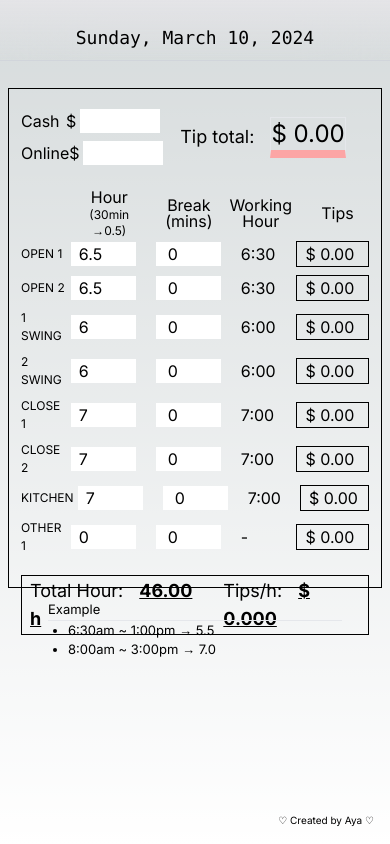
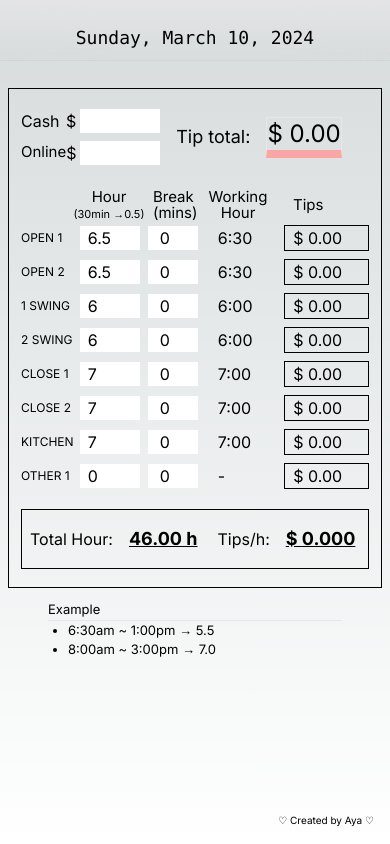
Before and after one commit to aya02200220/Platform7, a Next.js app: page / in a window 390 px wide. Built offline with nearby package versions, Linux system fonts and the light colour scheme.

Commit message:
fixed responsive design

```diff
--- a/app/components/Tips.jsx
+++ b/app/components/Tips.jsx
@@ -30,7 +30,7 @@ const Tips = () => {
               />
             </div>
             <div className="flex">
-              <p className="w-[55px]">Online</p>
+              <p className="text-[15px] w-[55px]">Online</p>
               {/* Onlineの金額を入力するフィールド */}
               $
               <input
@@ -44,7 +44,7 @@ const Tips = () => {
           </div>
           {/* 合計金額を表示 */}
           <div className="flex items-center w-3/5">
-            <p className=" ml-5 text-lg leading-5">Tip total:</p>
+            <p className=" ml-4 text-lg leading-5">Tip total:</p>
             <p className="ml-4 text-2xl border border-b-8 border-b-red-300">
               $ {calculateTotalAmount()}
             </p>
@@ -149,24 +149,29 @@ export const Staff = ({ tipTotal }) => {
     <>
       <div className="mt-6">
         <div className="flex items-center mb-1">
-          <p className=" w-[80px] ml-[50px] md:ml-[70px] leading-4 text-center break-words ">
-            Hour <span className="text-[12px] leading-[5px]">(30min →0.5)</span>
+          <p className="text-[15px] md:text-[16px] w-[80px] ml-[48px] md:ml-[70px] leading-4 text-center break-words ">
+            Hour{" "}
+            <span className="text-[11px] leading-[5px]">
+              <br />
+              (30min →0.5)
+            </span>
           </p>
-          <p className=" w-[70px] ml-[8px] md:ml-[18px] leading-4 text-center break-words  ">
+          <p className="text-[15px] md:text-[16px] w-[45px] ml-[4px] md:ml-[18px] leading-4  break-words  ">
             Break (mins)
           </p>
-          <p className=" w-[70px] ml-[5px] md:ml-[20px] leading-4 text-center break-words ">
+          <p className="text-[15px] md:text-[16px] w-[70px] ml-[5px] md:ml-[20px] leading-4 text-center break-words ">
             Working Hour
           </p>
-          <p className=" w-[50px] ml-[27px] md:ml-[30px] ">Tips</p>
-          <p></p>
+          <p className="text-[15px] md:text-[16px] w-[50px] ml-[20px] md:ml-[30px] ">
+            Tips
+          </p>
         </div>
         {staffData.map((staff, index) => (
           <div key={index}>
             <div className="flex items-center mb-2 ">
               <p className="pr-1 md:pr-3 w-[70px] text-[12px]">{staff.name}</p>
               <input
-                className="w-[65px] pl-2"
+                className="w-[60px] pl-2"
                 type="number"
                 step="0.25"
                 value={staff.time}
@@ -180,7 +185,7 @@ export const Staff = ({ tipTotal }) => {
                 }}
               />
               <input
-                className="w-[65px] pl-3 ml-5"
+                className="w-[50px] pl-3 ml-2"
                 type="number"
                 step="10"
                 value={staff.break}
@@ -213,13 +218,13 @@ export const Staff = ({ tipTotal }) => {
           </div>
         ))}
         <div className="flex items-center mt-5 md:mt-8 h-[60px] md:h-[40px] pl-2 md:pl-14 border border-black">
-          <p className="text-[18px] leading-3">
+          <p className="text-[16px] leading-3">
             Total Hour:
             <span className="text-lg font-bold pl-4 pr-1 underline">
               {calculateTotalWorkingHour()} h
             </span>
           </p>
-          <p className="pl-4 text-[18px] leading-3">
+          <p className="pl-4 text-[16px] leading-3">
             Tips/h:
             <span className="text-lg font-bold pl-4 pr-1 underline">
               $ {calculateTipsPerHour()}
```
